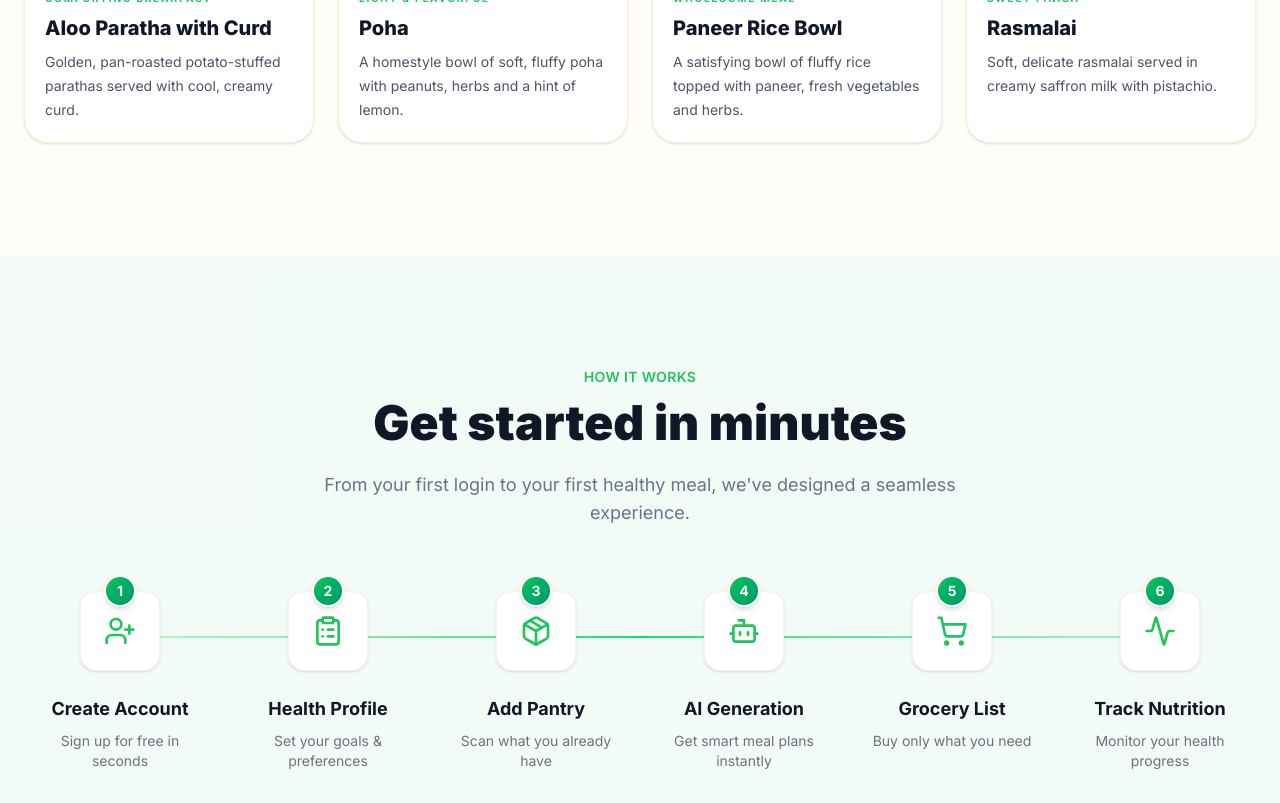
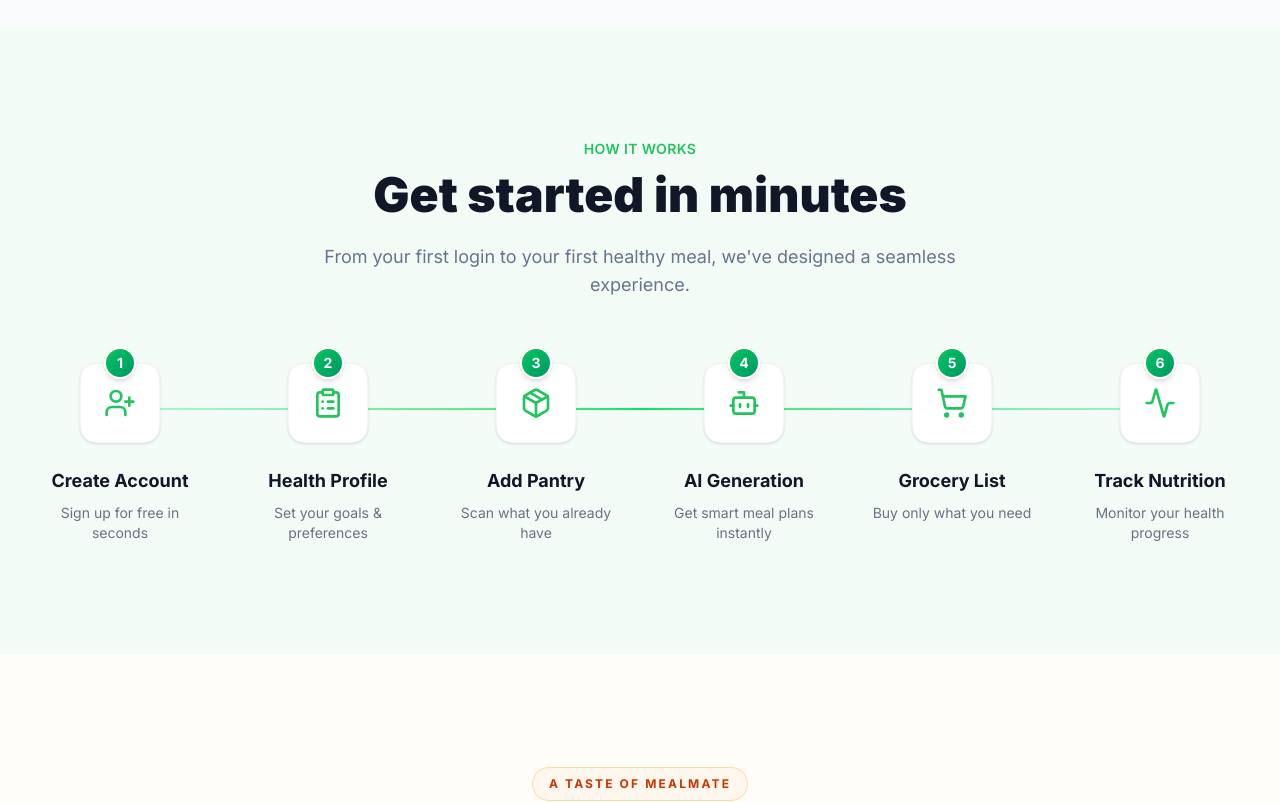
Before and after one commit to savani21/MealMate, a React (Vite) app in the folder frontend/: page / in a window 1280 px wide. Shown: the part 1760-2563 px from the top of the page. Built offline with nearby package versions, Linux system fonts and the light colour scheme; no server answers.

Commit message:
Reorder visitor homepage to follow navbar sections

```diff
--- a/frontend/src/pages/Home.jsx
+++ b/frontend/src/pages/Home.jsx
@@ -15,11 +15,11 @@ export default function Home() {
       <Navbar />
       <main>
         <HeroSection />
+        <FeaturesSection />
+        <HowItWorksSection />
+        <FeaturedFoodsSection />
+        <AppPreviewSection />
         <StatsSection />
-        <FeaturedFoodsSection />
-        <HowItWorksSection />
-        <FeaturesSection />
-        <AppPreviewSection />
         <TestimonialsSection />
         <CTASection />
       </main>
```
